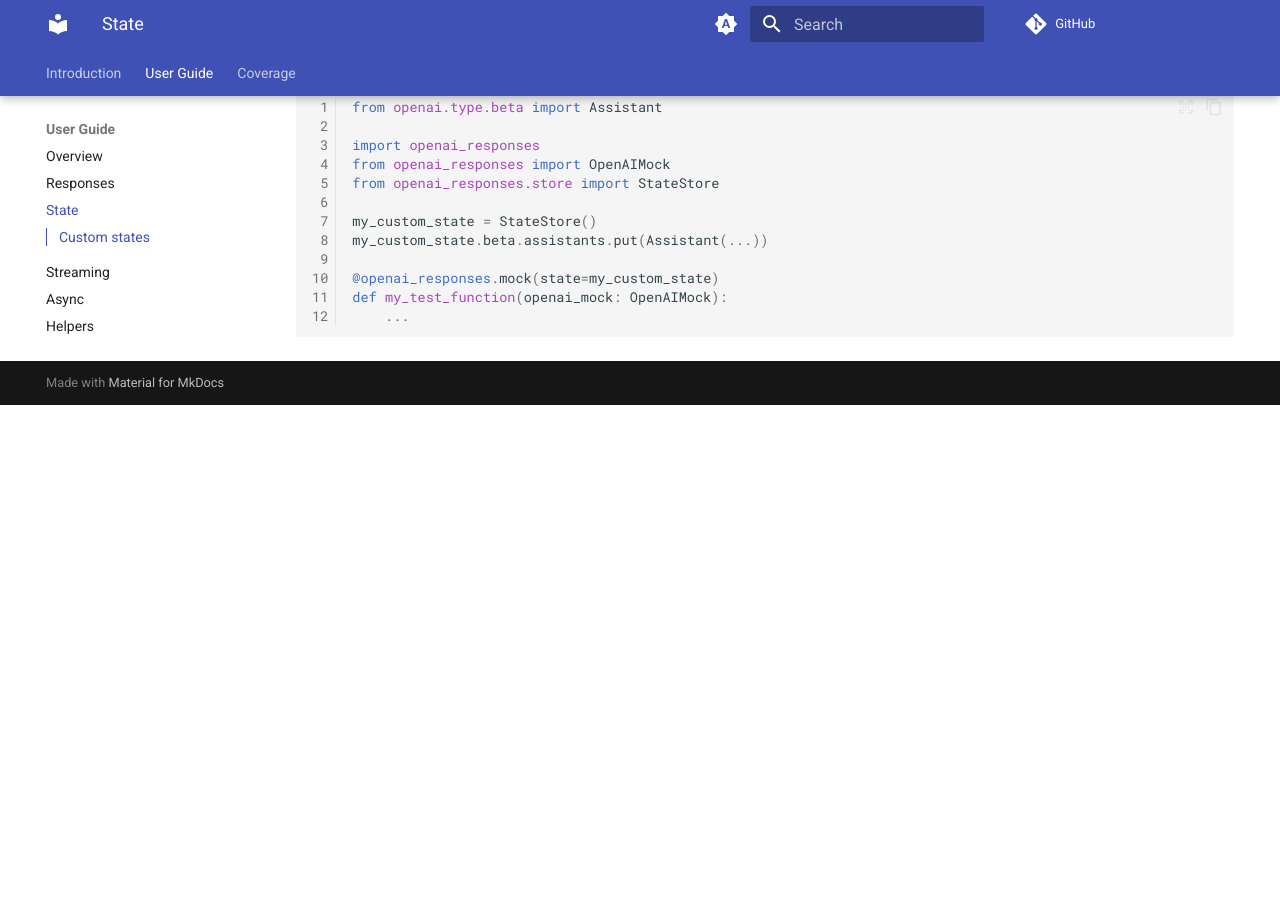
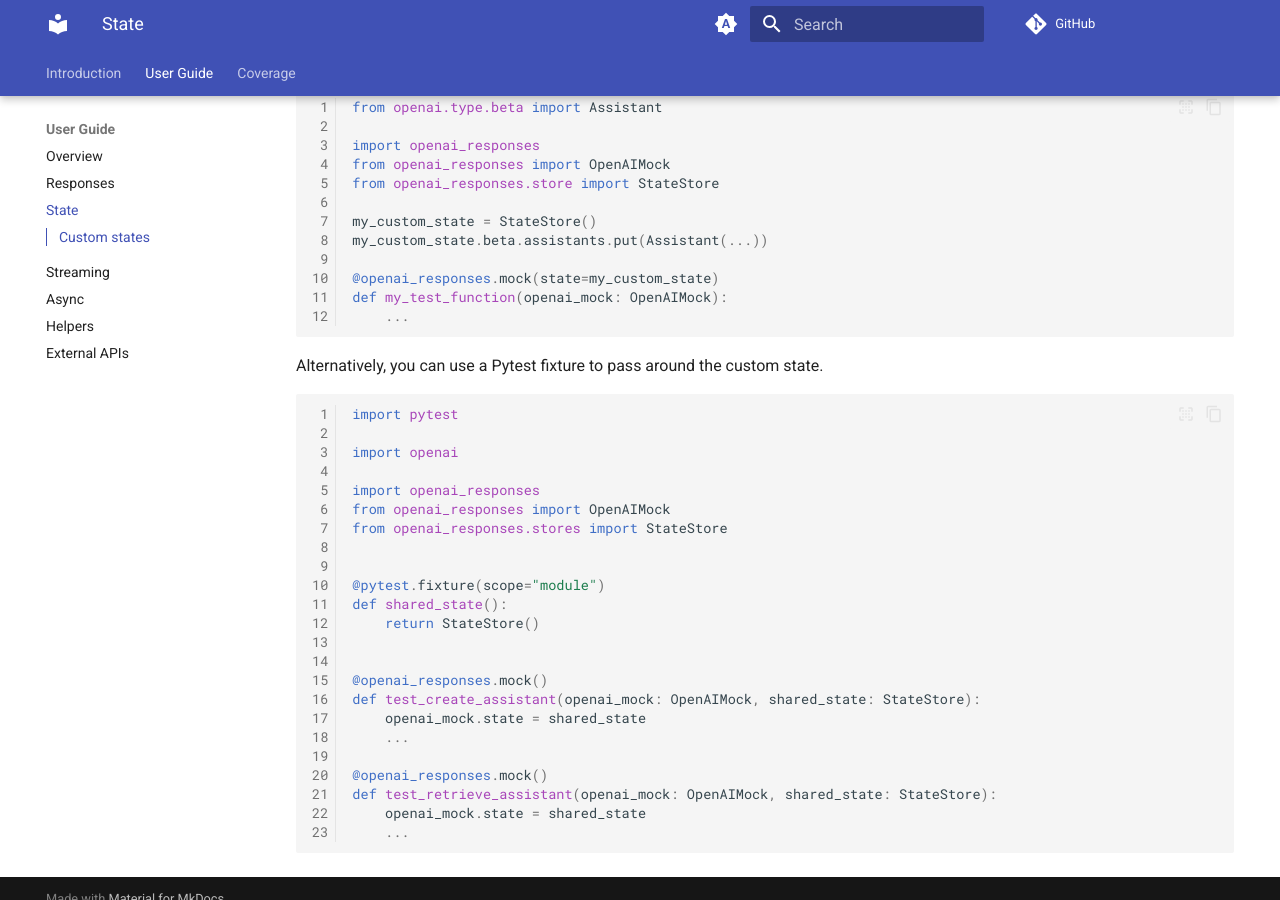
Before and after one commit to mharrisb1/openai-responses-python, an MkDocs documentation site: the page built from docs/user_guide/state.md, in a window 1280 px wide and 900 px high, scrolled down 808 px. Built offline with MkDocs 1.6.1 and Material for MkDocs 9.7.7, drawn with Linux system fonts in a browser that asks for light colours; comment, search, counter and statistics services are not loaded; before the commit the page ends 1213 px from its top, so only the background shows below that.

Commit message:
feat(docs): add alternative state sharing approach

````diff
--- a/docs/user_guide/state.md
+++ b/docs/user_guide/state.md
@@ -46,3 +46,31 @@
 def my_test_function(openai_mock: OpenAIMock):
     ...
 ```
+
+Alternatively, you can use a Pytest fixture to pass around the custom state.
+
+```python linenums="1"
+import pytest
+
+import openai
+
+import openai_responses
+from openai_responses import OpenAIMock
+from openai_responses.stores import StateStore
+
+
+@pytest.fixture(scope="module")
+def shared_state():
+    return StateStore()
+
+
+@openai_responses.mock()
+def test_create_assistant(openai_mock: OpenAIMock, shared_state: StateStore):
+    openai_mock.state = shared_state
+    ...
+
+@openai_responses.mock()
+def test_retrieve_assistant(openai_mock: OpenAIMock, shared_state: StateStore):
+    openai_mock.state = shared_state
+    ...
+```
````
